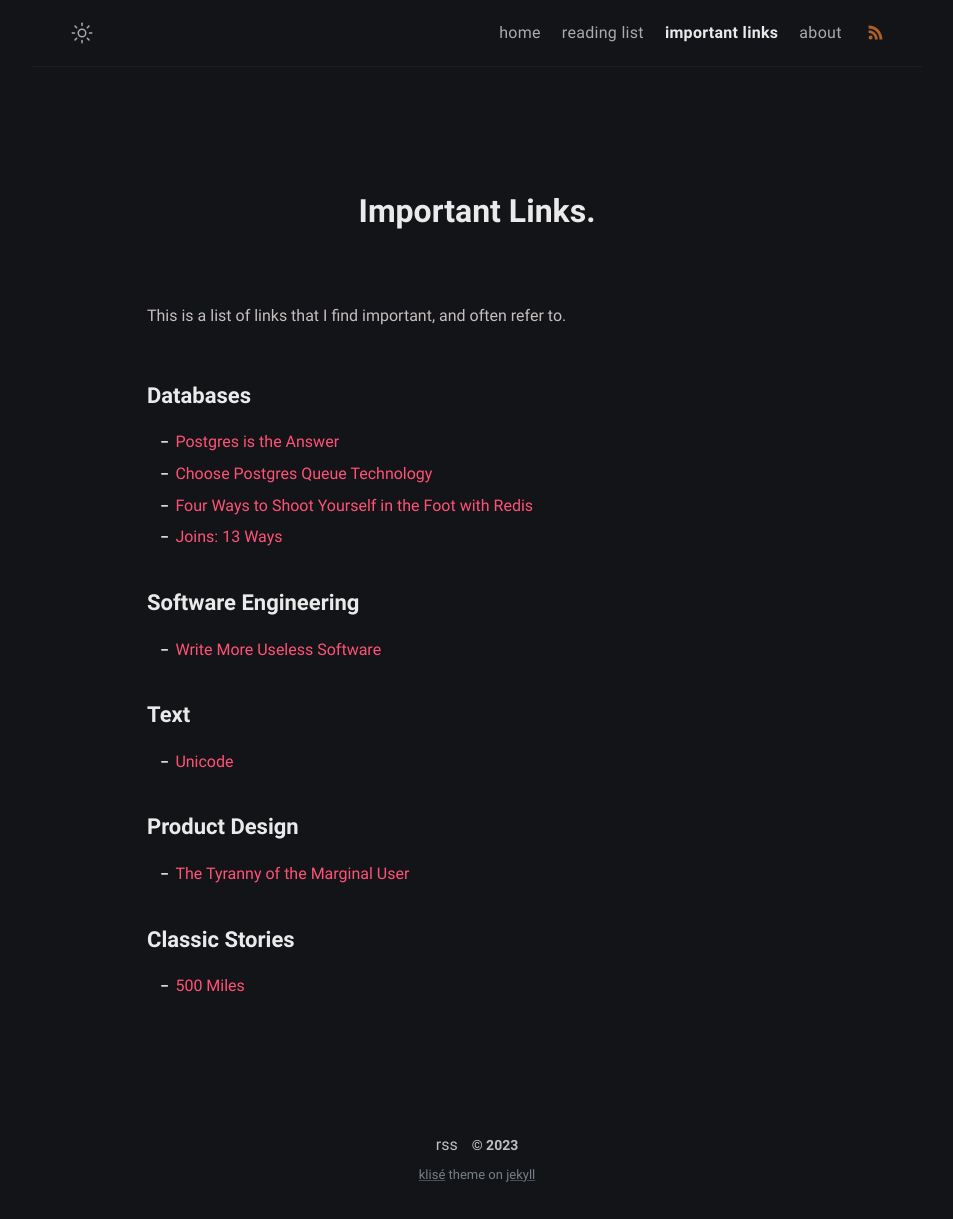
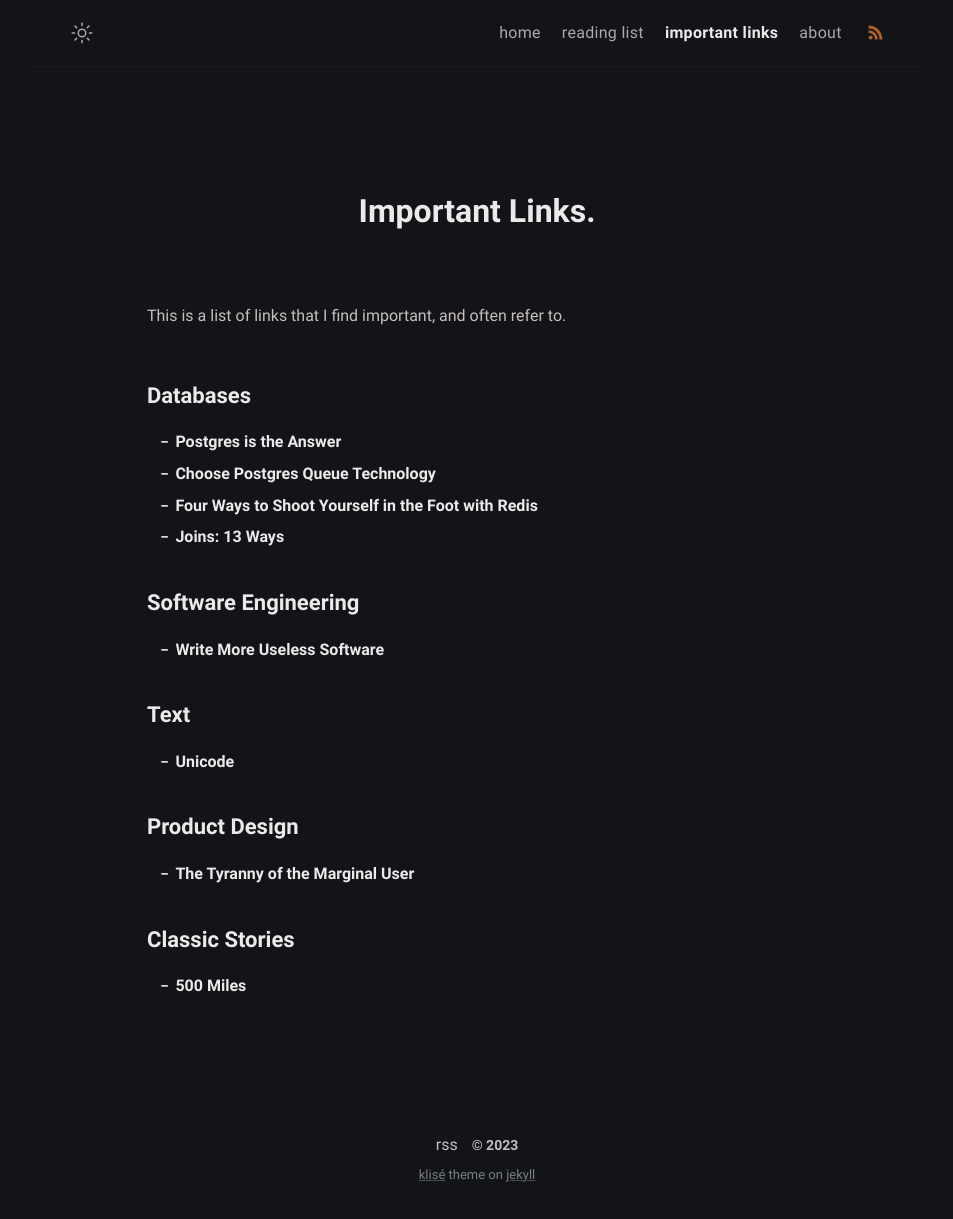
Before and after one commit to jorgegonzalez/blog, a Jekyll site: the page built from important-links.md, in a window 1280 px wide. Shown: the whole page, without its empty margins (163-1116 px from the left). Built offline with Jekyll 4.4.1, drawn with Linux system fonts in a browser that asks for light colours.

```diff
--- a/important-links.md
+++ b/important-links.md
@@ -10,23 +10,23 @@ This is a list of links that I find important, and often refer to.
 
 ## Databases
 
-- [Postgres is the Answer](https://webapp.io/blog/postgres-is-the-answer/)
-- [Choose Postgres Queue Technology](https://adriano.fyi/posts/2023-09-24-choose-postgres-queue-technology/)
-- [Four Ways to Shoot Yourself in the Foot with Redis](https://philbooth.me/blog/four-ways-to-shoot-yourself-in-the-foot-with-redis)
-- [Joins: 13 Ways](https://justinjaffray.com/joins-13-ways/)
+- [**Postgres is the Answer**](https://webapp.io/blog/postgres-is-the-answer/)
+- [**Choose Postgres Queue Technology**](https://adriano.fyi/posts/2023-09-24-choose-postgres-queue-technology/)
+- [**Four Ways to Shoot Yourself in the Foot with Redis**](https://philbooth.me/blog/four-ways-to-shoot-yourself-in-the-foot-with-redis)
+- [**Joins: 13 Ways**](https://justinjaffray.com/joins-13-ways/)
 
 ## Software Engineering
 
-- [Write More Useless Software](https://ntietz.com/blog/write-more-useless-software/)
+- [**Write More Useless Software**](https://ntietz.com/blog/write-more-useless-software/)
 
 ## Text
 
-- [Unicode](https://tonsky.me/blog/unicode/)
+- [**Unicode**](https://tonsky.me/blog/unicode/)
 
 ## Product Design
 
-- [The Tyranny of the Marginal User](https://nothinghuman.substack.com/p/the-tyranny-of-the-marginal-user)
+- [**The Tyranny of the Marginal User**](https://nothinghuman.substack.com/p/the-tyranny-of-the-marginal-user)
 
 ## Classic Stories
 
-- [500 Miles](https://web.mit.edu/jemorris/humor/500-miles)
+- [**500 Miles**](https://web.mit.edu/jemorris/humor/500-miles)
```
